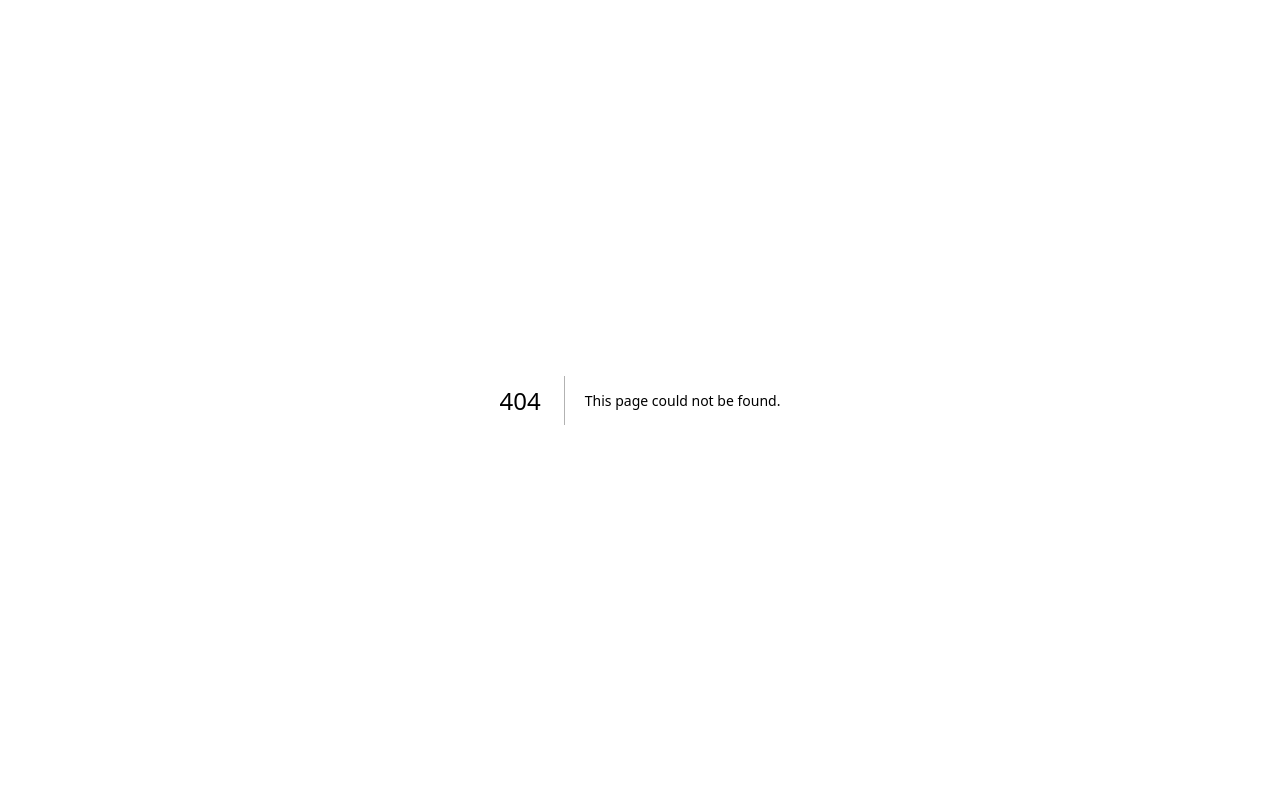
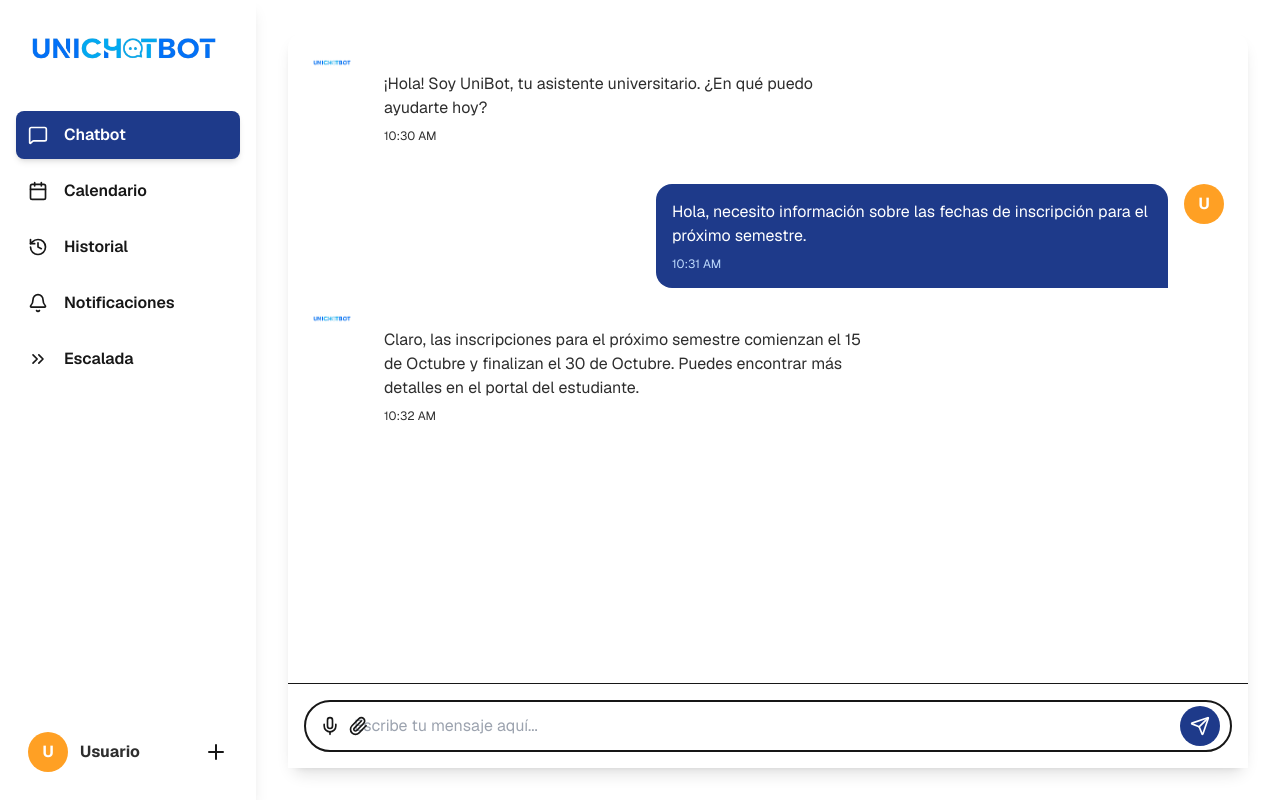
Before and after one commit to sanma613/chatbot-ia, a Next.js app in the folder frontend/: page /student in a window 1280 px wide. Before the commit this address had no page. Built offline with nearby package versions, Linux system fonts and the light colour scheme.

Commit message:
added student path and initial mockup with the chat

```diff
--- a/frontend/package.json
+++ b/frontend/package.json
@@ -13,6 +13,7 @@
   "dependencies": {
     "clsx": "^2.1.1",
     "gsap": "^3.13.0",
+    "lucide-react": "^0.544.0",
     "next": "15.5.3",
     "react": "19.1.0",
     "react-dom": "19.1.0",
--- /dev/null
+++ b/frontend/src/app/components/Sidebar.tsx
@@ -0,0 +1,77 @@
+
+'use client';
+
+import React from 'react';
+import Link from 'next/link';
+import { usePathname } from 'next/navigation';
+import { MessageSquare, Calendar, History, Bell, ChevronsRight, Plus } from 'lucide-react';
+import Image from 'next/image';
+
+const navItems = [
+  { name: 'Chatbot', href: '/student', icon: MessageSquare },
+  { name: 'Calendario', href: '/student/calendar', icon: Calendar },
+  { name: 'Historial', href: '/student/history', icon: History },
+  { name: 'Notificaciones', href: '/student/notifications', icon: Bell },
+  { name: 'Escalada', href: '/student/escalate', icon: ChevronsRight },
+];
+
+const UserAvatarPlaceholder = () => (
+    <div className="w-10 h-10 rounded-full bg-secondary flex items-center justify-center text-white font-bold">
+      U
+    </div>
+);
+
+const NavLink = ({ item }: { item: typeof navItems[0] }) => {
+  const pathname = usePathname();
+  const isActive = pathname === item.href;
+
+  return (
+    <Link
+      href={item.href}
+      className={`flex items-center p-3 rounded-lg transition-colors ${
+        isActive
+          ? 'bg-primary text-white shadow-md'
+          : 'text-gray-600 hover:bg-gray-200 hover:text-dark'
+      }`}
+    >
+      <item.icon size={20} />
+      <span className="ml-4 font-semibold">{item.name}</span>
+    </Link>
+  );
+};
+
+export default function Sidebar() {
+  return (
+    <aside className="w-64 flex-shrink-0 bg-white flex flex-col p-4 shadow-lg">
+      {/* Logo */}
+      <div className="px-2 mb-8">
+        <Image
+          src="/images/logo_uni.png"
+          alt="Logo Unichatbot"
+          width={200}
+          height={50}
+        />
+      </div>
+
+      {/* Navigation */}
+      <nav className="flex-1 space-y-2">
+        {navItems.map((item) => (
+          <NavLink key={item.name} item={item} />
+        ))}
+      </nav>
+
+      {/* User Profile Section */}
+      <div className="mt-auto">
+        <div className="p-3 flex items-center justify-between bg-gray-100 rounded-lg">
+          <div className="flex items-center">
+            <UserAvatarPlaceholder />
+            <span className="ml-3 font-bold text-dark">Usuario</span>
+          </div>
+          <button className="text-gray-500 hover:text-primary">
+            <Plus size={24} />
+          </button>
+        </div>
+      </div>
+    </aside>
+  );
+}
--- /dev/null
+++ b/frontend/src/app/student/layout.tsx
@@ -0,0 +1,16 @@
+
+import Sidebar from '../components/Sidebar';
+import React from 'react';
+
+export default function StudentLayout({children,}: {children: React.ReactNode;}){
+    return (
+        <div className="flex h-screen bg-gray-100 font-sans">
+            <Sidebar />
+                <main className="flex-1 flex flex-col p-4 lg:p-8">
+                    <div className="flex-1 bg-white rounded-2xl shadow-lg">
+                        {children}
+                    </div>
+                </main>
+        </div>
+);
+}
--- /dev/null
+++ b/frontend/src/app/student/page.tsx
@@ -0,0 +1,98 @@
+
+import React from 'react';
+import { MessageSquare, Calendar, History, Bell, ChevronsRight, Plus, Mic, Paperclip, Send } from 'lucide-react';
+import Image from 'next/image';
+
+// Mock data for chat messages
+const messages = [
+  {
+    id: 1,
+    sender: 'UniBot',
+    avatar: '/images/logo_uni.png', // A generic bot avatar
+    text: '¡Hola! Soy UniBot, tu asistente universitario. ¿En qué puedo ayudarte hoy?',
+    timestamp: '10:30 AM',
+  },
+  {
+    id: 2,
+    sender: 'user',
+    avatar: '/images/user_avatar.png', // A generic user avatar
+    text: 'Hola, necesito información sobre las fechas de inscripción para el próximo semestre.',
+    timestamp: '10:31 AM',
+  },
+  {
+    id: 3,
+    sender: 'UniBot',
+    avatar: '/images/logo_uni.png',
+    text: 'Claro, las inscripciones para el próximo semestre comienzan el 15 de Octubre y finalizan el 30 de Octubre. Puedes encontrar más detalles en el portal del estudiante.',
+    timestamp: '10:32 AM',
+  },
+];
+
+// Placeholder for user avatar if it doesn't exist
+const UserAvatarPlaceholder = () => (
+    <div className="w-10 h-10 rounded-full bg-secondary flex items-center justify-center text-white font-bold">
+      U
+    </div>
+);
+
+
+export default function ChatPage() {
+  return (
+    <div className="flex flex-col h-full">
+      {/* Chat Messages Area */}
+      <div className="flex-1 p-6 overflow-y-auto">
+        <div className="space-y-6">
+          {messages.map((msg) => (
+            <div
+              key={msg.id}
+              className={`flex items-start gap-4 ${
+                msg.sender === 'user' ? 'justify-end' : ''
+              }`}
+            >
+              {msg.sender !== 'user' && (
+                <Image src={msg.avatar} alt="Bot Avatar" width={40} height={40} className="rounded-full" />
+              )}
+              <div
+                className={`max-w-lg p-4 rounded-2xl ${
+                  msg.sender === 'user'
+                    ? 'bg-primary text-white rounded-br-none'
+                    : 'bg-gray-100 text-dark rounded-bl-none'
+                }`}
+              >
+                <p>{msg.text}</p>
+                <span className={`text-xs mt-2 block ${msg.sender === 'user' ? 'text-blue-200' : 'text-gray-500'}`}>
+                  {msg.timestamp}
+                </span>
+              </div>
+              {msg.sender === 'user' && (
+                 <UserAvatarPlaceholder />
+              )}
+            </div>
+          ))}
+        </div>
+      </div>
+
+      {/* Chat Input Area */}
+      <div className="p-4 bg-white border-t border-gray-200">
+        <div className="relative">
+          <input
+            type="text"
+            placeholder="Escribe tu mensaje aquí..."
+            className="w-full pl-12 pr-28 py-3 border-2 border-gray-200 rounded-full focus:outline-none focus:border-primary transition-colors"
+          />
+          <div className="absolute left-4 top-1/2 -translate-y-1/2 flex gap-2">
+            <button className="text-gray-500 hover:text-primary">
+              <Mic size={20} />
+            </button>
+            <button className="text-gray-500 hover:text-primary">
+              <Paperclip size={20} />
+            </button>
+          </div>
+          <button className="absolute right-3 top-1/2 -translate-y-1/2 bg-primary text-white p-2.5 rounded-full hover:bg-primary-dark transition-colors">
+            <Send size={20} />
+          </button>
+        </div>
+      </div>
+    </div>
+  );
+}
```
Also changed, not shown: frontend/public/images/user_avatar.png (added), 1 other file (tests, documents, lock files or other folders).
